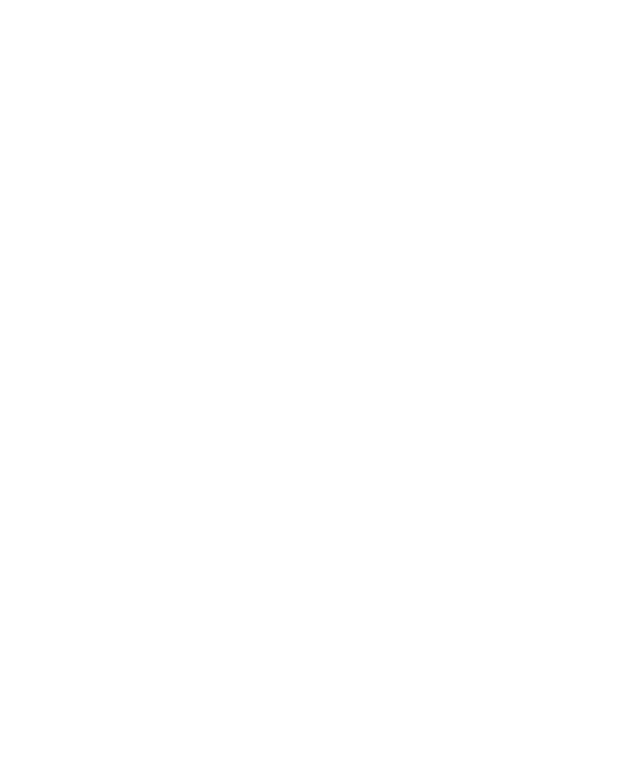
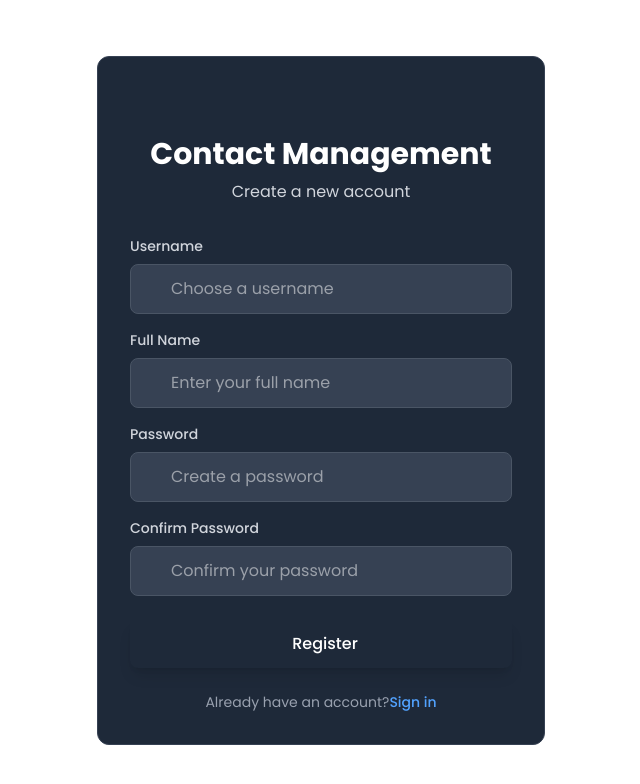
Before and after one commit to mfdpdev/reactjs-contact-management, a React (Vite) app: page /auth/signup in a window 1280 px wide. Before the commit this address had no page. Shown: the top 784 px of the page, without its empty margins (319-959 px from the left). Built offline with nearby package versions, Linux system fonts and the light colour scheme.

Commit message:
feat(signup): Implementation of the basic appearance of the signup page

```diff
--- a/src/components/User/UserSignUp.tsx
+++ b/src/components/User/UserSignUp.tsx
@@ -0,0 +1,97 @@
+import { useState, type FormEvent } from "react";
+import { Link } from "react-router";
+
+export default function UserSignUp(){
+
+  const [username, setUsername] = useState("");
+  const [name, setName] = useState("");
+  const [password, setPassword] = useState("");
+  const [confirmPassword, setConfirmPassword] = useState("");
+
+  async function handleSubmit(e: FormEvent<HTMLFormElement>){
+    e.preventDefault();
+
+  }
+
+  return(
+    <>
+      <div
+        className="animate-fade-in bg-gray-800 bg-opacity-80 p-8 rounded-xl shadow-custom border border-gray-700 backdrop-blur-sm w-full max-w-md">
+        <div className="text-center mb-8">
+          <div className="inline-block p-3 bg-gradient rounded-full mb-4">
+            <i className="fas fa-user-plus text-3xl text-white"></i>
+          </div>
+          <h1 className="text-3xl font-bold text-white">Contact Management</h1>
+          <p className="text-gray-300 mt-2">Create a new account</p>
+        </div>
+
+        <form onSubmit={handleSubmit}>
+          <div className="mb-4">
+            <label htmlFor="username" className="block text-gray-300 text-sm font-medium mb-2">Username</label>
+            <div className="relative">
+              <div className="absolute inset-y-0 left-0 pl-3 flex items-center pointer-events-none">
+                <i className="fas fa-user text-gray-500"></i>
+              </div>
+              <input type="text" id="username" name="username"
+                     className="w-full pl-10 pr-3 py-3 bg-gray-700 bg-opacity-50 border border-gray-600 text-white rounded-lg focus:outline-none focus:ring-2 focus:ring-blue-500 focus:border-blue-500 transition-all duration-200"
+                     placeholder="Choose a username" required value={username}
+                     onChange={(e) => setUsername(e.target.value)}/>
+            </div>
+          </div>
+
+          <div className="mb-4">
+            <label htmlFor="name" className="block text-gray-300 text-sm font-medium mb-2">Full Name</label>
+            <div className="relative">
+              <div className="absolute inset-y-0 left-0 pl-3 flex items-center pointer-events-none">
+                <i className="fas fa-id-card text-gray-500"></i>
+              </div>
+              <input type="text" id="name" name="name"
+                     className="w-full pl-10 pr-3 py-3 bg-gray-700 bg-opacity-50 border border-gray-600 text-white rounded-lg focus:outline-none focus:ring-2 focus:ring-blue-500 focus:border-blue-500 transition-all duration-200"
+                     placeholder="Enter your full name" required value={name} onChange={(e) => setName(e.target.value)}/>
+            </div>
+          </div>
+
+          <div className="mb-4">
+            <label htmlFor="password" className="block text-gray-300 text-sm font-medium mb-2">Password</label>
+            <div className="relative">
+              <div className="absolute inset-y-0 left-0 pl-3 flex items-center pointer-events-none">
+                <i className="fas fa-lock text-gray-500"></i>
+              </div>
+              <input type="password" id="password" name="password"
+                     className="w-full pl-10 pr-3 py-3 bg-gray-700 bg-opacity-50 border border-gray-600 text-white rounded-lg focus:outline-none focus:ring-2 focus:ring-blue-500 focus:border-blue-500 transition-all duration-200"
+                     placeholder="Create a password" required value={password}
+                     onChange={(e) => setPassword(e.target.value)}/>
+            </div>
+          </div>
+
+          <div className="mb-6">
+            <label htmlFor="confirm_password" className="block text-gray-300 text-sm font-medium mb-2">Confirm
+              Password</label>
+            <div className="relative">
+              <div className="absolute inset-y-0 left-0 pl-3 flex items-center pointer-events-none">
+                <i className="fas fa-check-double text-gray-500"></i>
+              </div>
+              <input type="password" id="confirm_password" name="confirm_password"
+                     className="w-full pl-10 pr-3 py-3 bg-gray-700 bg-opacity-50 border border-gray-600 text-white rounded-lg focus:outline-none focus:ring-2 focus:ring-blue-500 focus:border-blue-500 transition-all duration-200"
+                     placeholder="Confirm your password" required value={confirmPassword}
+                     onChange={(e) => setConfirmPassword(e.target.value)}/>
+            </div>
+          </div>
+
+          <div className="mb-6">
+            <button type="submit"
+                    className="w-full bg-gradient text-white py-3 px-4 rounded-lg hover:opacity-90 focus:outline-none focus:ring-2 focus:ring-blue-500 focus:ring-offset-2 focus:ring-offset-gray-800 transition-all duration-200 font-medium shadow-lg transform hover:-translate-y-0.5">
+              <i className="fas fa-user-plus mr-2"></i> Register
+            </button>
+          </div>
+
+          <div className="text-center text-sm text-gray-400">
+            Already have an account?
+            <Link to="/auth/signin" className="text-blue-400 hover:text-blue-300 font-medium transition-colors duration-200">Sign
+              in</Link>
+          </div>
+        </form>
+      </div>
+    </>
+  )
+}
--- a/src/main.tsx
+++ b/src/main.tsx
@@ -7,15 +7,19 @@
 import UserSignIn from "./components/User/UserSignIn.tsx"
 
 import { BrowserRouter, Routes, Route } from "react-router"
+import UserSignUp from './components/User/UserSignUp.tsx'
 
 createRoot(document.getElementById('root')!).render(
   <StrictMode>
     <BrowserRouter>
       <Routes>
         <Route path="/" element={<App />} />
+
         <Route element={<Layout />}>
           <Route path="/auth/signin" element={<UserSignIn />} />
+          <Route path="/auth/signup" element={<UserSignUp />} />
         </Route>
+
       </Routes>
     </BrowserRouter>
   </StrictMode>,
```
